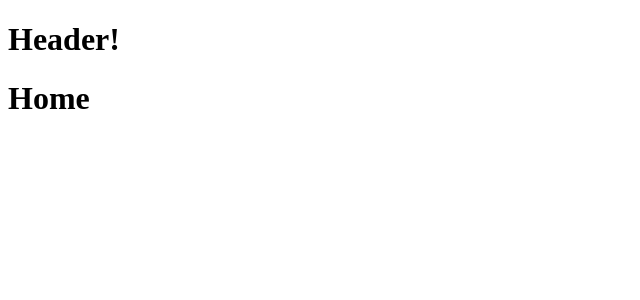
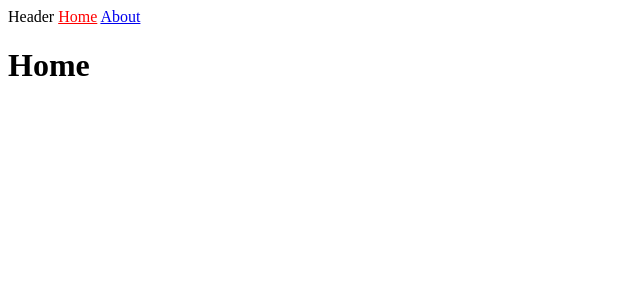
Before and after one commit to jonsoku-dev/svelte-movie-template, a Svelte app: page / in a window 1280 px wide. Shown: the top 300 px of the page, without its empty margins (0-640 px from the left). Built offline with nearby package versions, Linux system fonts and the light colour scheme; the HTML template or start-up script is replaced by a standard one.

Commit message:
2. SPA routes 링크와 하이라이팅(active)

```diff
--- a/src/App.svelte
+++ b/src/App.svelte
@@ -1,9 +1,10 @@
 <script lang="ts">
+	import Header from '~/components/Header.svelte';
   import Router from 'svelte-spa-router'
   import routes from '~/routes'
 </script>
 
-<h1>Header!</h1>
+<Header />
 <Router
   routes={routes}
 />
--- /dev/null
+++ b/src/components/Header.svelte
@@ -0,0 +1,16 @@
+<script lang="ts">
+    import {link} from 'svelte-spa-router'
+    import active from 'svelte-spa-router/active'
+</script>
+
+<header>
+    Header
+    <a use:link use:active={'/'} href="/">Home</a>
+    <a use:link use:active={'/about'} href="/about">About</a>
+</header>
+
+<style lang="scss">
+    header :global(a.active) {
+        color: red;
+    }
+</style>
```
